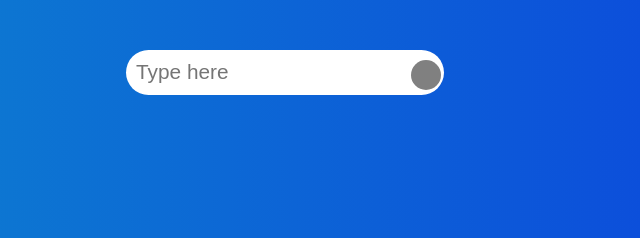
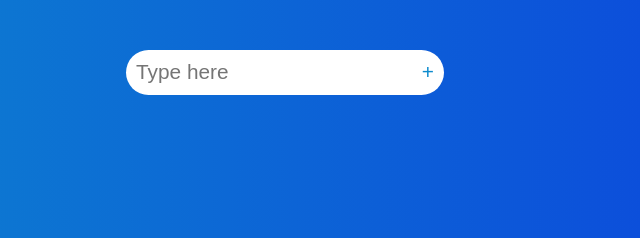
Before and after one commit to thanhtutzaw/todolist, a plain HTML site: page index.html in a window 1280 px wide. Shown: the top 238 px of the page, 355-995 px from the left. Drawn offline with Linux system fonts and the light colour scheme.

Commit message:
deleted after psudo

```diff
--- a/style.css
+++ b/style.css
@@ -69,18 +69,17 @@ input,button,select:focus {
   width: 7%;
   border-radius: 5em;
 } */
-.todo-button::after{
+/* .todo-button::after{
   content: '';
   position: absolute;
   background: grey;
   width:30px;
   height:30px;
   margin-left:-23px;
-  /* opacity:0.2; */
   border-radius: 50%;
-  /* animation:animate 1s cubic-bezier(0, 0, 0.2, 1) infinite; */
+  animation:animate 1s cubic-bezier(0, 0, 0.2, 1) infinite;
 
-}
+} */
 
 
 button:hover {
```
